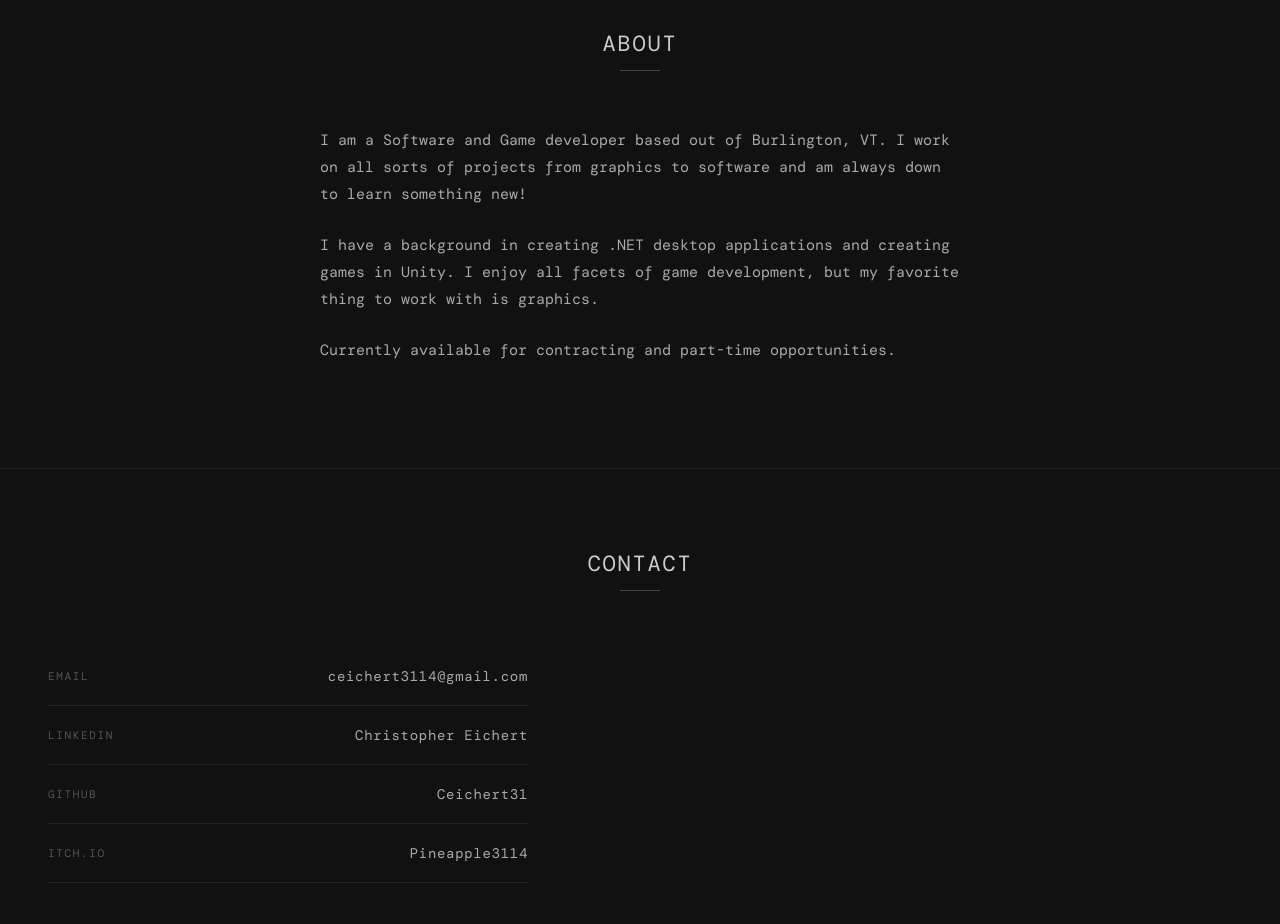
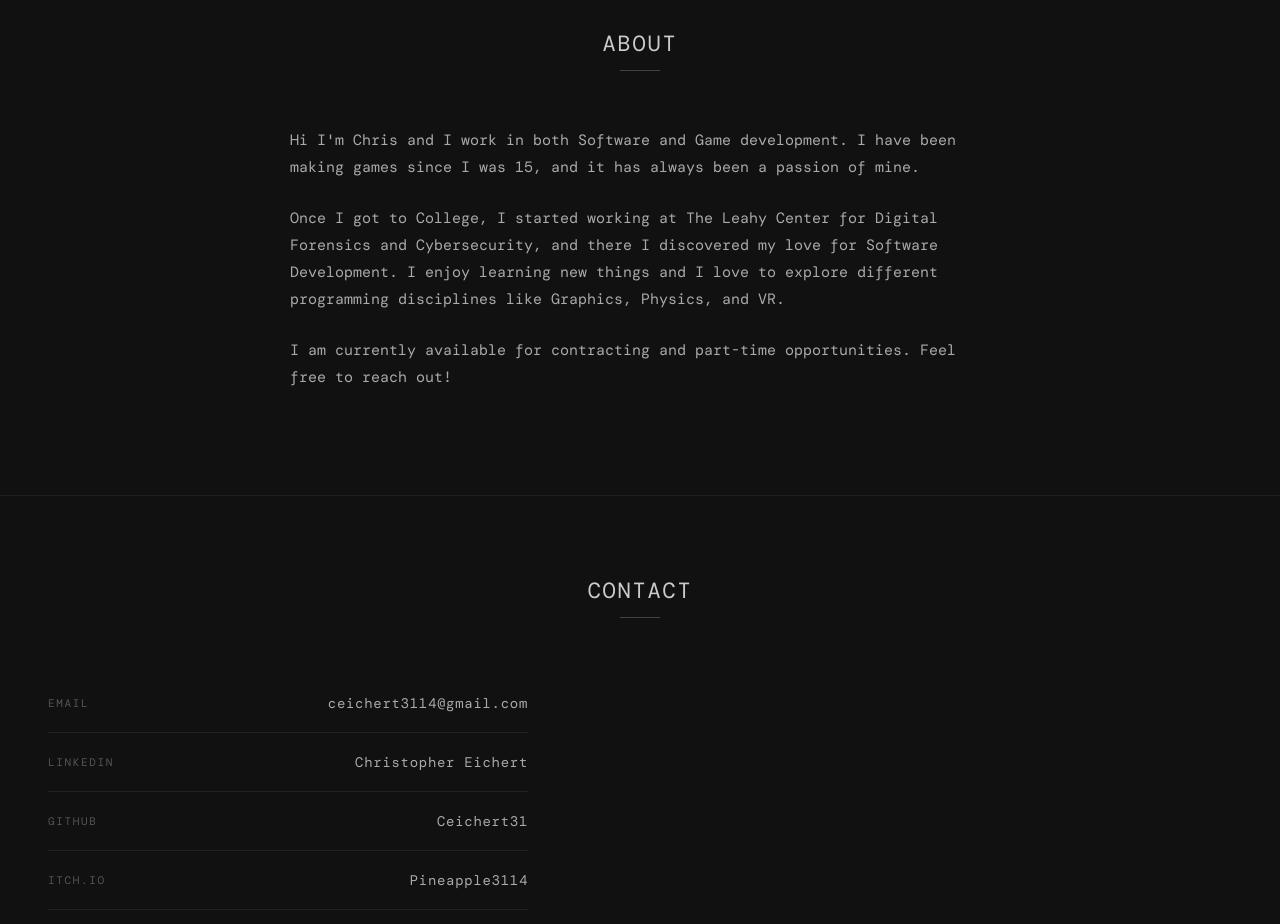
Before and after one commit to Ceichert31/Portfolio-Website, a React (Vite) app: page / in a window 1280 px wide. Shown: the part 2380-3304 px from the top of the page. Built offline with nearby package versions, Linux system fonts and the light colour scheme; a web font is replaced by a local one.

Commit message:
feat: Updated about me

```diff
--- a/src/App.css
+++ b/src/App.css
@@ -287,7 +287,7 @@
 
 @layer about {
   .about-content {
-    max-width: 640px;
+    max-width: 700px;
     margin: 0 auto;
   }
 
--- a/src/Portfolio.tsx
+++ b/src/Portfolio.tsx
@@ -6,7 +6,7 @@ import demoReel from "./assets/DayNightVisual.mp4";
 
 const NAV_LINKS = ["Projects", "About", "Contact", "Resume"];
 
-/* ── NavBar ── */
+/*Navigation Bar*/
 function NavBar({
   activePage,
   setActivePage,
@@ -64,7 +64,7 @@ function NavBar({
   );
 }
 
-/* ── Hero ── */
+/*Demo Reel/Hero*/
 function Hero() {
   return (
     <section id="hero" className="hero">
@@ -78,7 +78,7 @@ function Hero() {
   );
 }
 
-/* ── Project Card ── */
+/*Project Cards*/
 function ProjectCard({ project }: { project: Project }) {
   return (
     <Link to={`/project/${project.slug}`} className="project-card">
@@ -105,7 +105,7 @@ function ProjectCard({ project }: { project: Project }) {
   );
 }
 
-/* ── Projects ── */
+/*Projects*/
 function Projects() {
   return (
     <section id="projects" className="section">
@@ -128,7 +128,7 @@ function Projects() {
   );
 }
 
-/* ── About ── */
+/*About me*/
 function About() {
   return (
     <section id="about" className="section section--bordered">
@@ -138,20 +138,18 @@ function About() {
       </div>
       <div className="about-content">
         <p>
-          I am a Software and Game developer based out of Burlington, VT.
-          I work on all sorts of projects from graphics to software and am always down to learn something new!
+          Hi I'm Chris and I work in both Software and Game development.
+          I have been making games since I was 15, and it has always been a passion of mine.
         </p>
-        <p>
-          I have a background in creating .NET desktop applications and creating games in Unity.
-          I enjoy all facets of game development, but my favorite thing to work with is graphics.
-        </p>
-        <p>Currently available for contracting and part-time opportunities.</p>
+        <p>Once I got to College, I started working at The Leahy Center for Digital Forensics and Cybersecurity, and there I discovered my love for Software Development.
+          I enjoy learning new things and I love to explore different programming disciplines like Graphics, Physics, and VR. </p>
+        <p>I am currently available for contracting and part-time opportunities. Feel free to reach out!</p>
       </div>
     </section>
   );
 }
 
-/* ── Contact ── */
+/*Contact*/
 function Contact() {
   const links = [
     { label: "Email",    href: "mailto:ceichert3114@gmail.com",              value: "ceichert3114@gmail.com" },
@@ -178,7 +176,7 @@ function Contact() {
   );
 }
 
-/* ── Resume ── */
+/*Resume*/
 function Resume() {
   const experience = [
     {
@@ -219,7 +217,7 @@ function Resume() {
   );
 }
 
-/* ── Portfolio home ── */
+/*Portfolio home*/
 export default function Portfolio() {
   const [activePage, setActivePage] = useState("home");
 
```
